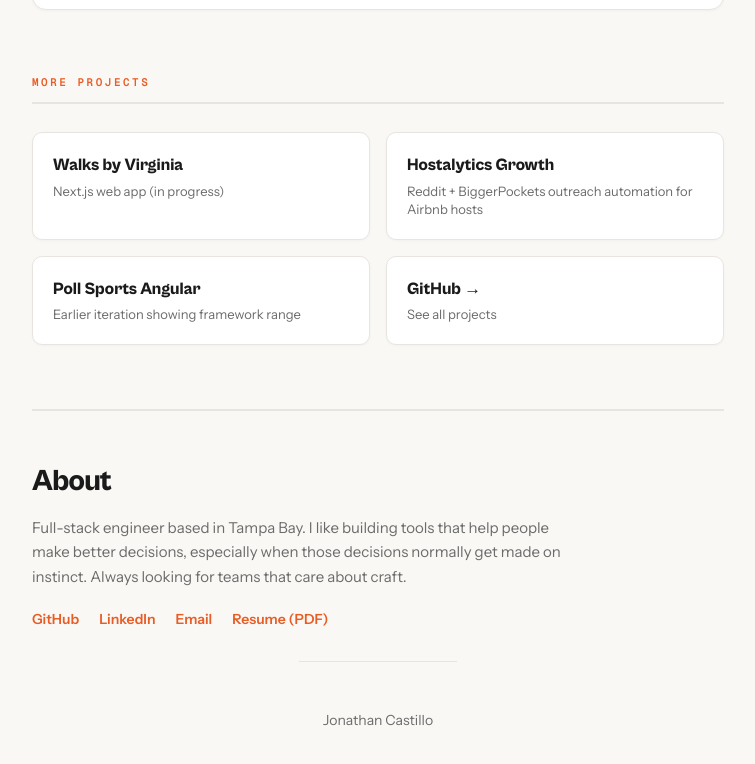
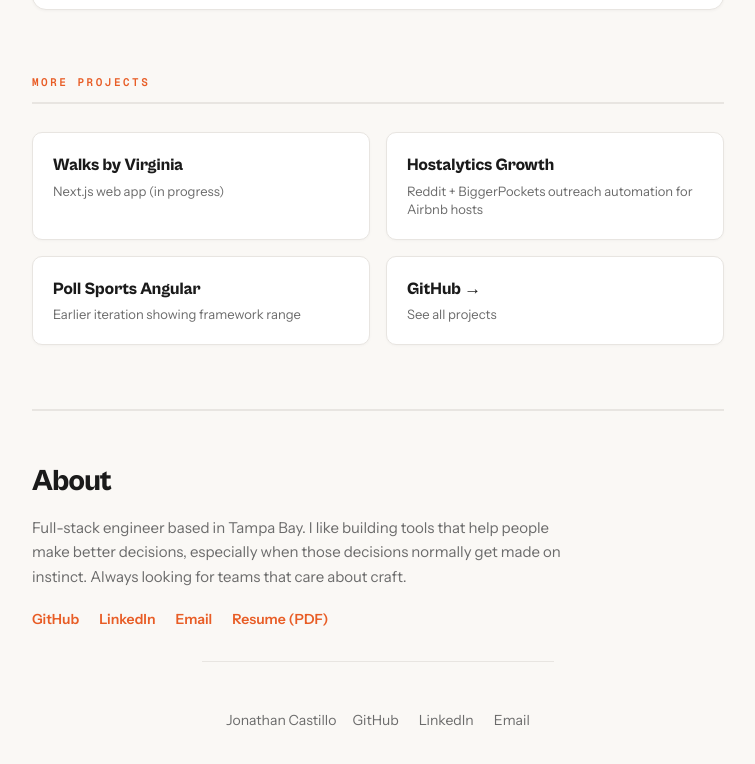
Before and after one commit to jonathan-c/castillo-j-portfolio, a Next.js app: page / in a window 1280 px wide. Shown: the part 2086-2850 px from the top of the page, without its empty margins (262-1017 px from the left). Built offline with nearby package versions, Linux system fonts and the light colour scheme.

Commit message:
style(design): FINDING-003 — add contact links to footer

```diff
--- a/app/layout.tsx
+++ b/app/layout.tsx
@@ -56,7 +56,14 @@ export default function RootLayout({
       <body className="min-h-full flex flex-col font-sans">
         <main className="flex-1">{children}</main>
         <footer className="max-w-[740px] mx-auto px-6 py-12 border-t border-border text-sm text-muted">
-          <p>Jonathan Castillo</p>
+          <div className="flex flex-wrap items-center justify-between gap-4">
+            <p>Jonathan Castillo</p>
+            <div className="flex gap-5">
+              <a href="https://github.com/castillo-j" target="_blank" rel="noopener noreferrer" className="hover:text-accent transition-colors">GitHub</a>
+              <a href="https://linkedin.com/in/jonathancastillo" target="_blank" rel="noopener noreferrer" className="hover:text-accent transition-colors">LinkedIn</a>
+              <a href="mailto:jonathan@example.com" className="hover:text-accent transition-colors">Email</a>
+            </div>
+          </div>
         </footer>
         <Analytics />
       </body>
```
